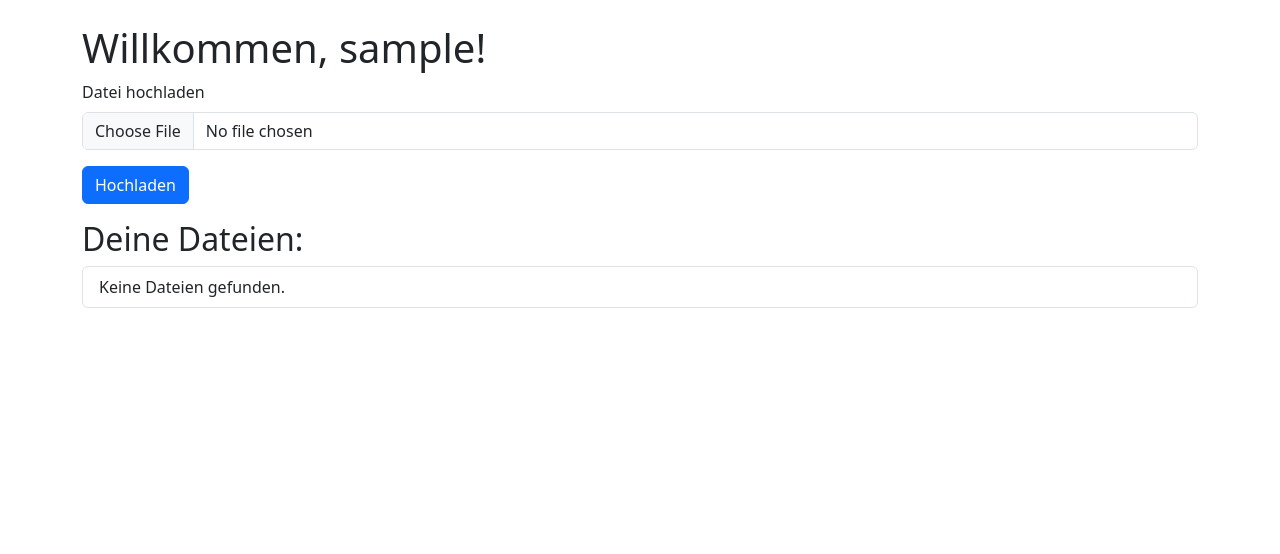
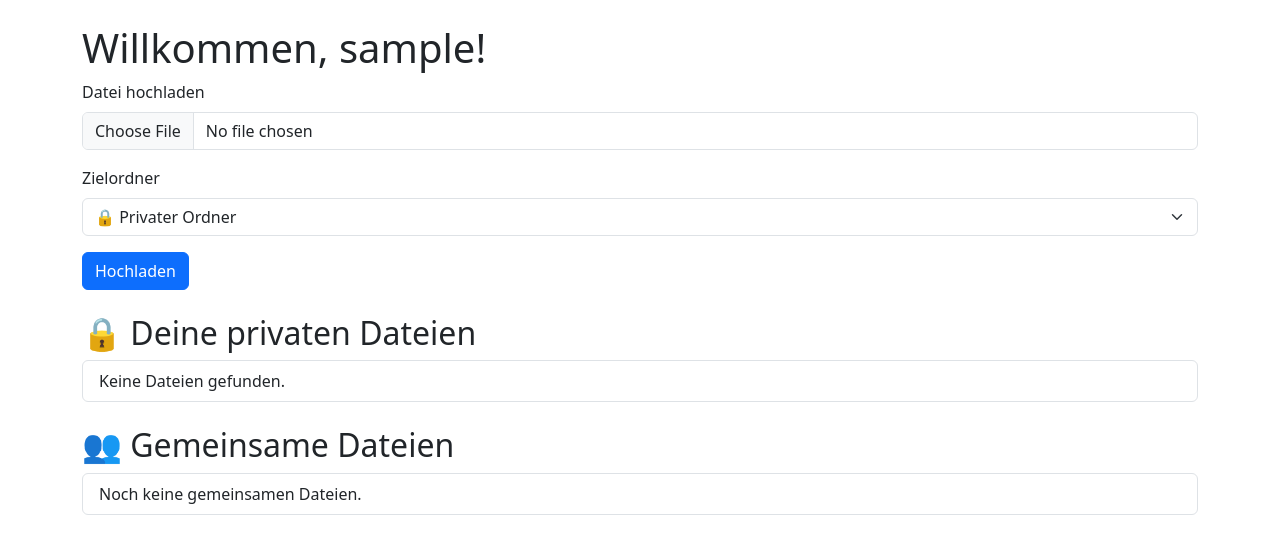
Before and after one commit to Kitanga84/Serwer, a Flask app: page / in a window 1280 px wide. Shown: the part 62-616 px from the top of the page. Run offline with Flask 3, Linux system fonts and the light colour scheme; the visitor is signed in with stand-in values (Sample User, id 1).

Commit message:
Update index.html

```diff
--- a/templates/index.html
+++ b/templates/index.html
@@ -5,17 +5,24 @@
 {% block content %}
 <h1>Willkommen, {{ username }}!</h1>
 
-<form method="POST" enctype="multipart/form-data" class="mb-3">
+<form method="POST" enctype="multipart/form-data" class="mb-4">
   <div class="mb-3">
     <label for="file" class="form-label">Datei hochladen</label>
-    <input class="form-control" type="file" name="file" id="file" />
+    <input class="form-control" type="file" name="file" id="file" required />
+  </div>
+  <div class="mb-3">
+    <label for="target" class="form-label">Zielordner</label>
+    <select class="form-select" name="target" id="target">
+      <option value="private">🔒 Privater Ordner</option>
+      <option value="shared">👥 Gemeinsamer Ordner</option>
+    </select>
   </div>
   <button type="submit" class="btn btn-primary">Hochladen</button>
 </form>
 
-<h2>Deine Dateien:</h2>
-<ul class="list-group">
-  {% for file in files %}
+<h2>🔒 Deine privaten Dateien</h2>
+<ul class="list-group mb-4">
+  {% for file in private_files %}
     <li class="list-group-item">
       <a href="{{ url_for('download_file', username=username, filename=file) }}">{{ file }}</a>
     </li>
@@ -23,4 +30,15 @@
     <li class="list-group-item">Keine Dateien gefunden.</li>
   {% endfor %}
 </ul>
+
+<h2>👥 Gemeinsame Dateien</h2>
+<ul class="list-group">
+  {% for file in shared_files %}
+    <li class="list-group-item">
+      <a href="{{ url_for('download_shared_file', filename=file) }}">{{ file }}</a>
+    </li>
+  {% else %}
+    <li class="list-group-item">Noch keine gemeinsamen Dateien.</li>
+  {% endfor %}
+</ul>
 {% endblock %}
```
